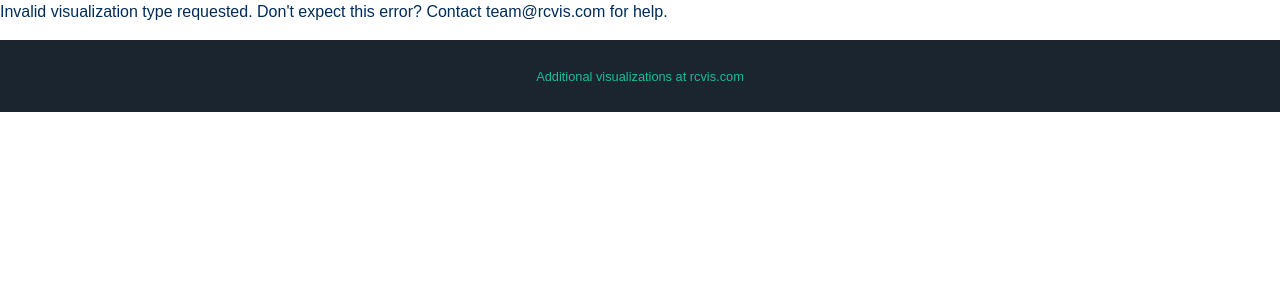
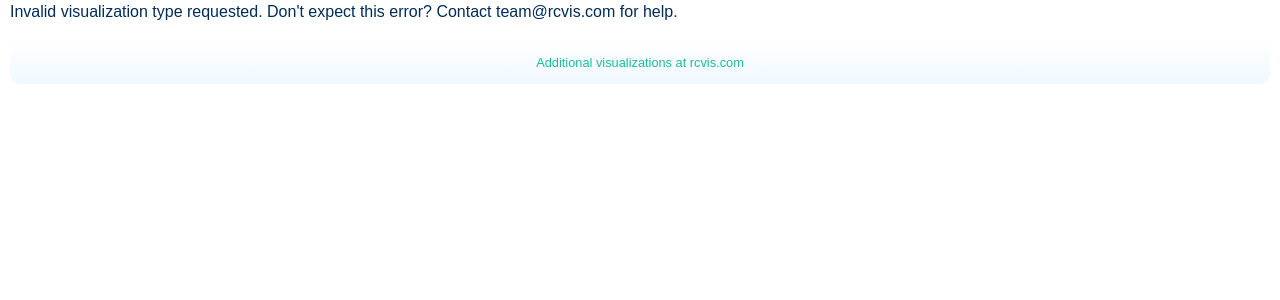
Before and after one commit to artoonie/rcvis, a Django app: template templates/visualizer/visualize-embedded.html in a window 1280 px wide. Shown: the top 300 px of the page. Run offline with Django 3.2, Linux system fonts and the light colour scheme; the template is opened without the code that fills it, so the values that code supplies are empty; some libraries are stand-ins or nearby versions.

Commit message:
Smaller embedded footer

```diff
--- a/static/visualizer/visualize-common.css
+++ b/static/visualizer/visualize-common.css
@@ -53,6 +53,16 @@ svg {
 .timeline-info {
   max-width: 400px;
 }
+.embedded-footer {
+  background: linear-gradient(0deg, aliceblue, transparent);
+  border-bottom-left-radius: 10px;
+  border-bottom-right-radius: 10px;
+  padding: 10px;
+}
+#embedded_body {
+  margin-left: 10px;
+  margin-right: 10px;
+}
 
 @media only screen and (max-width: 1200px) {
   /* first reduce font size */
--- a/templates/visualizer/visualize-embedded.html
+++ b/templates/visualizer/visualize-embedded.html
@@ -28,7 +28,7 @@
 {% endif %}
 
   <!-- Footer -->
-  <section class="copyright py-4 text-center text-white">
+  <section class="embedded-footer text-center text-white">
     <div class="container">
         <small><a href="/v/{{ config.slug }}" target="_blank">Additional visualizations at rcvis.com</a></small>
     </div>
```
